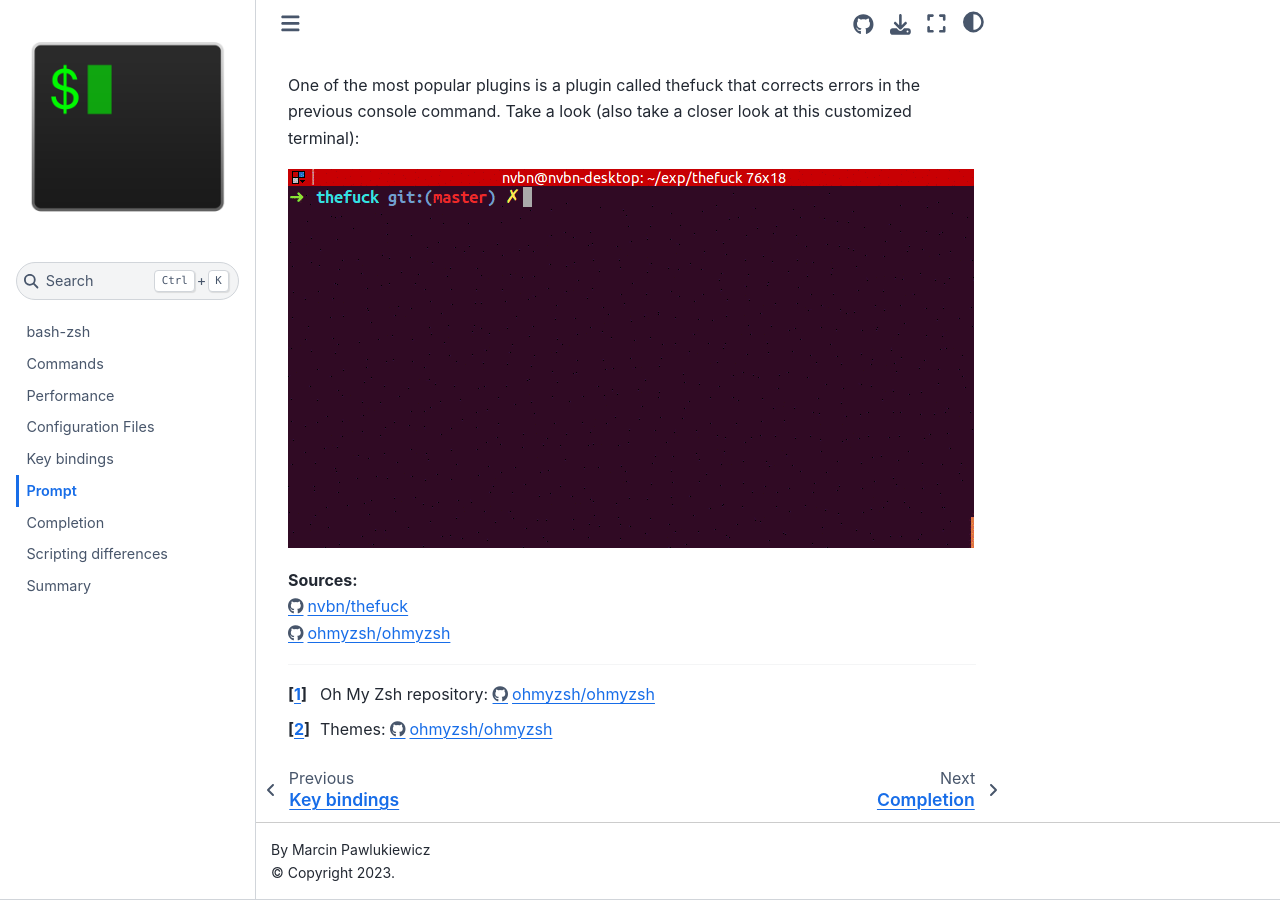
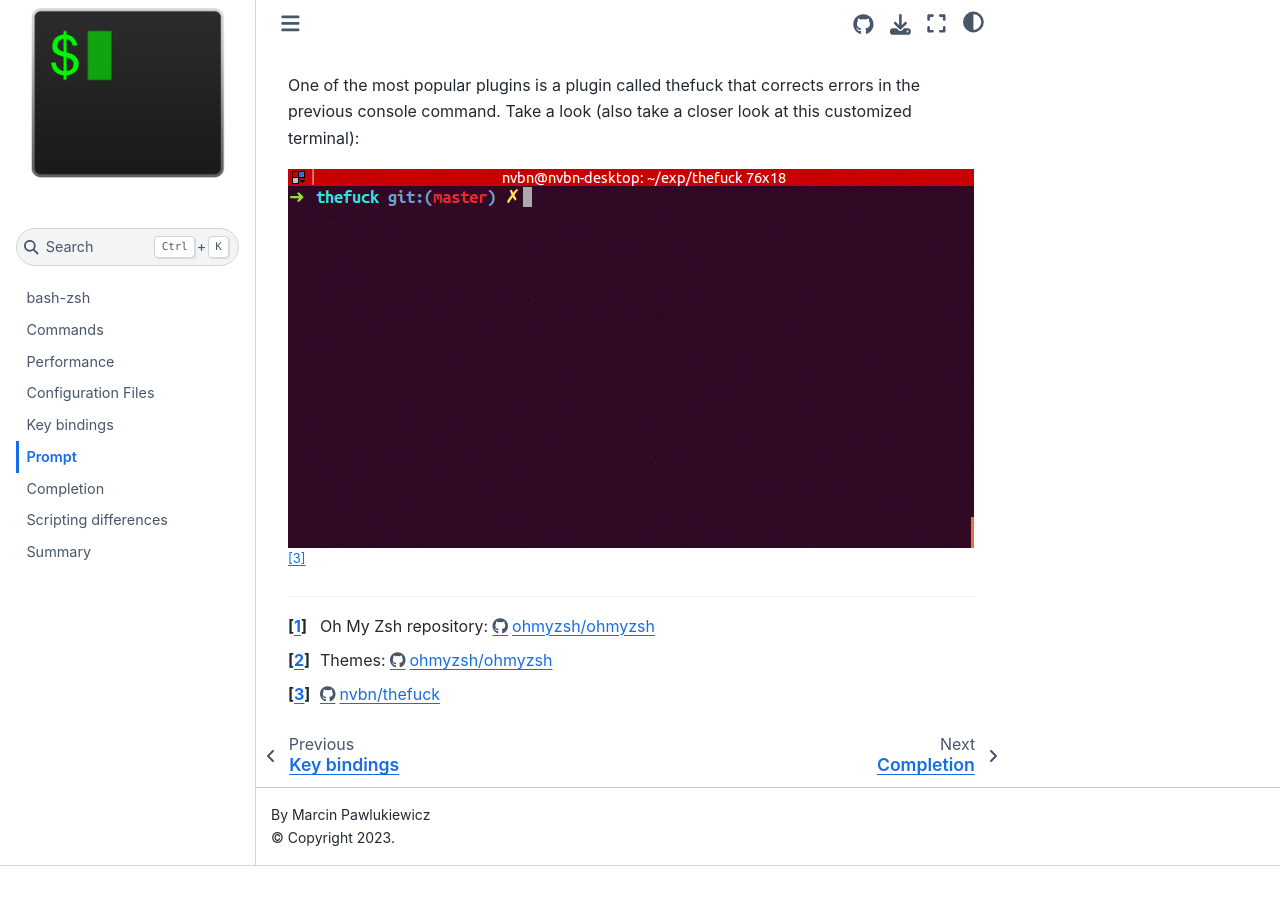
Before and after one commit to marcinpawlukiewicz/bash-zsh, a Jupyter Book: the page built from prompt.md, in a window 1280 px wide and 900 px high, scrolled down 1547 px. Built offline with Jupyter Book 1.0.4 settings and Sphinx 7.4.7 and the Sphinx Book theme 1.1.4, drawn with Linux system fonts in a browser that asks for light colours; after the commit the page ends 2413 px from its top, so only the background shows below that.

Commit message:
Update prompt.md

```diff
--- a/prompt.md
+++ b/prompt.md
@@ -20,10 +20,8 @@
 One of the most popular plugins is a plugin called thefuck that corrects errors in the previous console command. Take a look (also take a closer look at this customized terminal):
 
 ![](images/example_thefuck.gif)
-
-**Sources:**
-https://github.com/nvbn/thefuck
-https://github.com/ohmyzsh/ohmyzsh/wiki/themes
+[^footnote3]
 
 [^footnote1]: Oh My Zsh repository: https://github.com/ohmyzsh/ohmyzsh
 [^footnote2]: Themes: https://github.com/ohmyzsh/ohmyzsh/wiki/themes
+[^footnote3]: https://github.com/nvbn/thefuck
```
